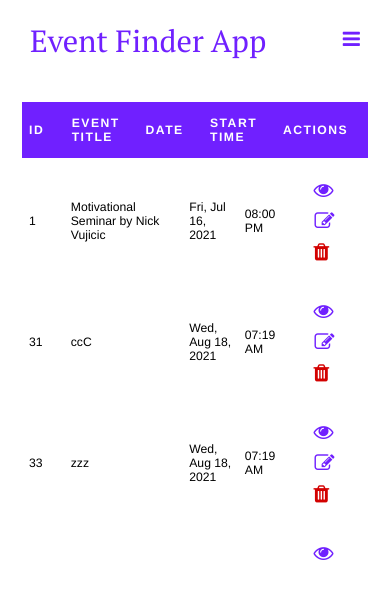
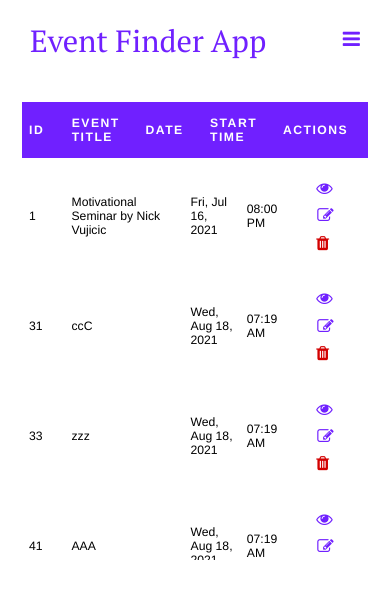
Before and after one commit to ishabaral/event-finder-app, a React (Create React App) app: page /login in a window 390 px wide. Both pictures are taken after typing "name@example.com", "Sample123" into the empty fields and a click on the input "Login". Shown: the top 598 px of the page. Built offline with nearby package versions, Linux system fonts and the light colour scheme; data requests are answered from the project's data file.

Commit message:
font-size responsive

```diff
--- a/src/components/pages/home.css
+++ b/src/components/pages/home.css
@@ -91,7 +91,7 @@ tbody tr:hover button {
 .fa-trash {
   color: #7020ff;
   padding: 0 5px;
-  font-size: 20px;
+  font-size: calc(16px + (22 - 16) * ((100vw - 300px) / (1600 - 300)));
 }
 
 .fa-trash {
```
